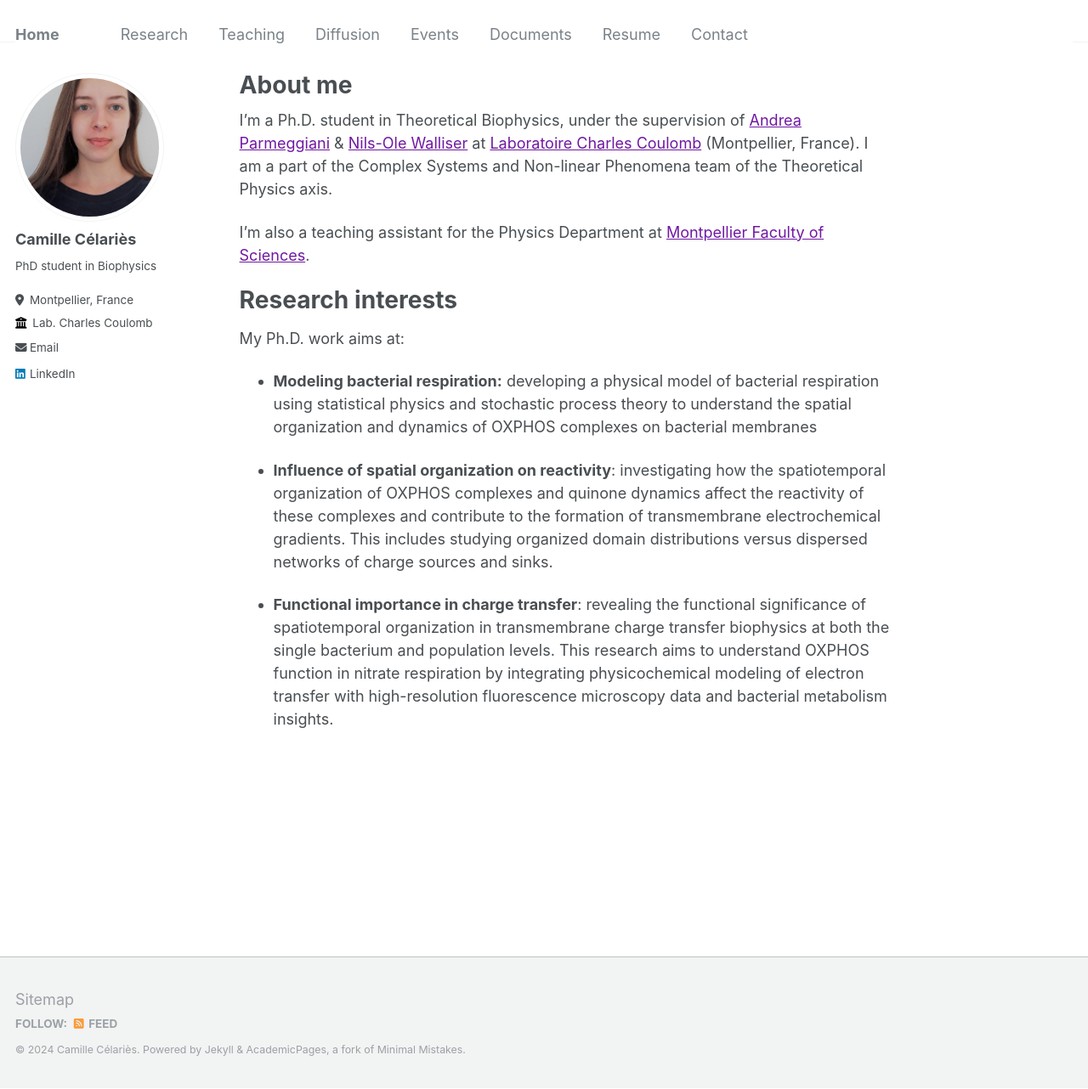
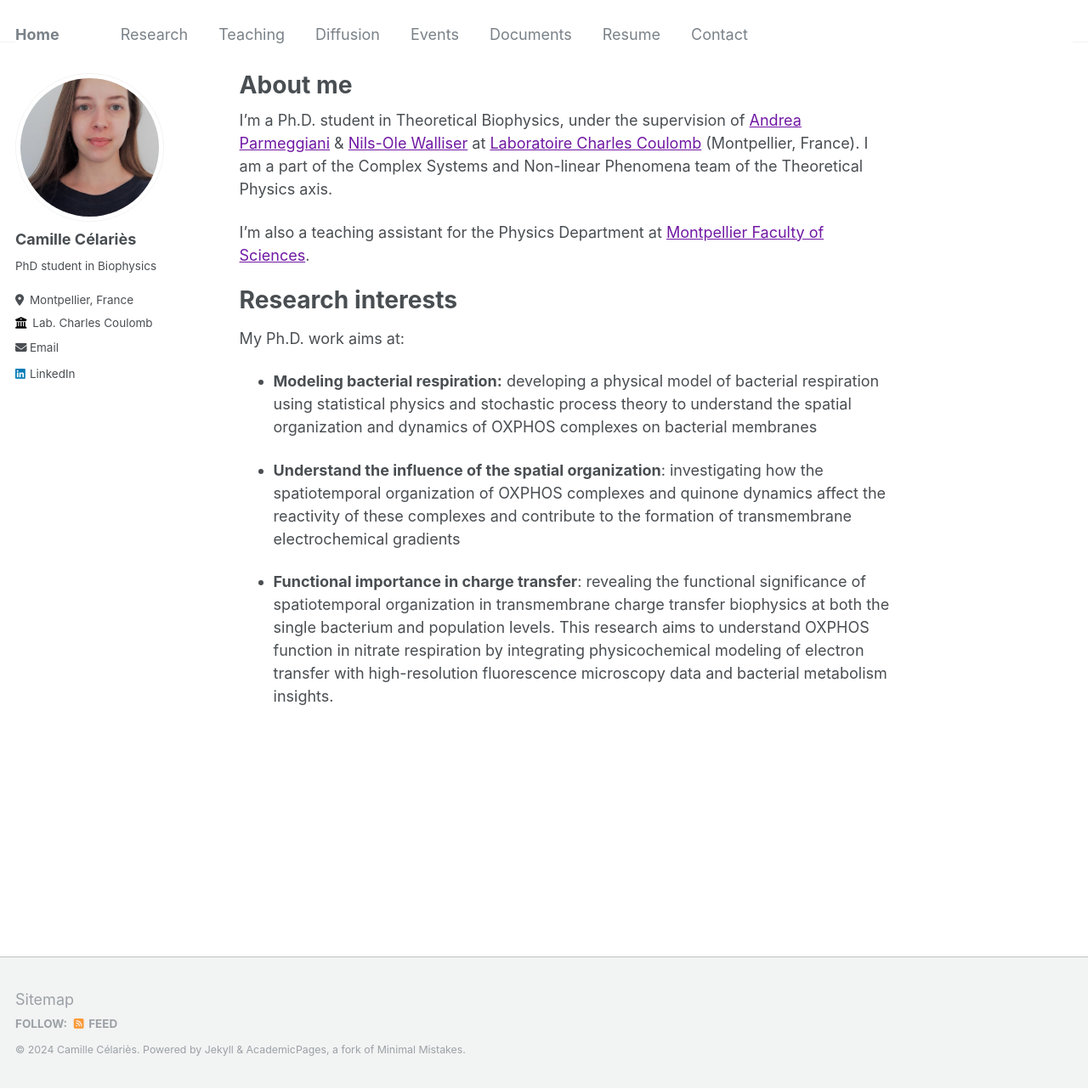
Before and after one commit to camillecelaries/camillecelaries.github.io, a Jekyll site: the page built from _pages/about.md, in a window 1280 px wide and 1282 px high. Shown: the whole window at 85% size. Built offline with Jekyll 4.4.1, drawn with Linux system fonts in a browser that asks for light colours.

Commit message:
Update about.md

```diff
--- a/_pages/about.md
+++ b/_pages/about.md
@@ -20,6 +20,6 @@ My Ph.D. work aims at:
 
 - <b>Modeling bacterial respiration:</b> developing a physical model of bacterial respiration using statistical physics and stochastic process theory to understand the spatial organization and dynamics of OXPHOS complexes on bacterial membranes
 
-- <b>Influence of spatial organization on reactivity</b>: investigating how the spatiotemporal organization of OXPHOS complexes and quinone dynamics affect the reactivity of these complexes and contribute to the formation of transmembrane electrochemical gradients. This includes studying organized domain distributions versus dispersed networks of charge sources and sinks.
+- <b>Understand the influence of the spatial organization</b>: investigating how the spatiotemporal organization of OXPHOS complexes and quinone dynamics affect the reactivity of these complexes and contribute to the formation of transmembrane electrochemical gradients
 
 - <b>Functional importance in charge transfer</b>: revealing the functional significance of spatiotemporal organization in transmembrane charge transfer biophysics at both the single bacterium and population levels. This research aims to understand OXPHOS function in nitrate respiration by integrating physicochemical modeling of electron transfer with high-resolution fluorescence microscopy data and bacterial metabolism insights.
```
